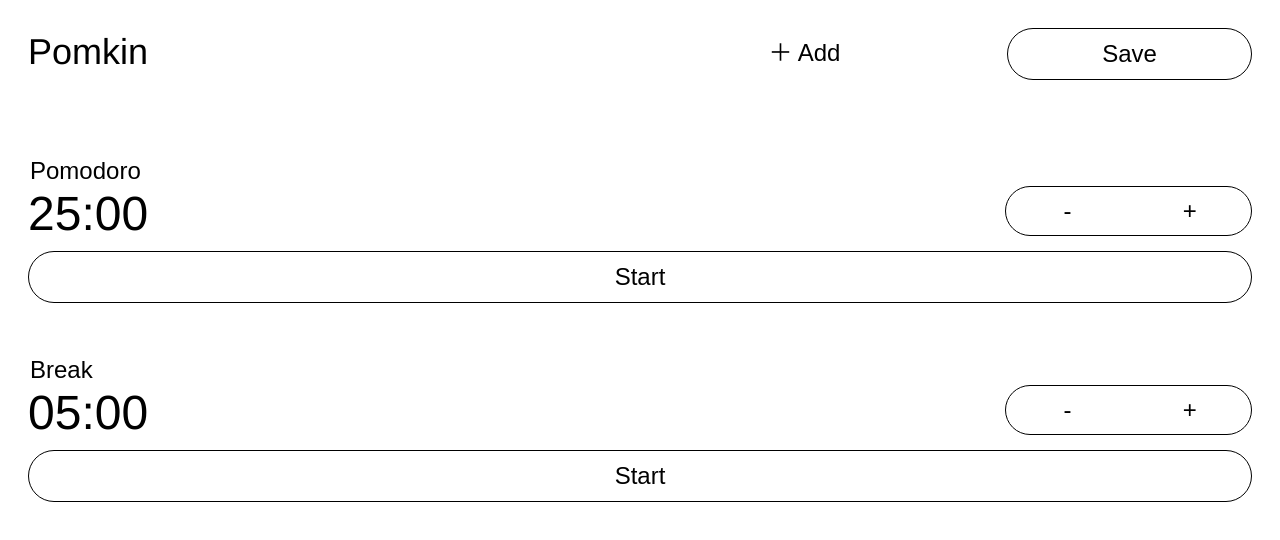
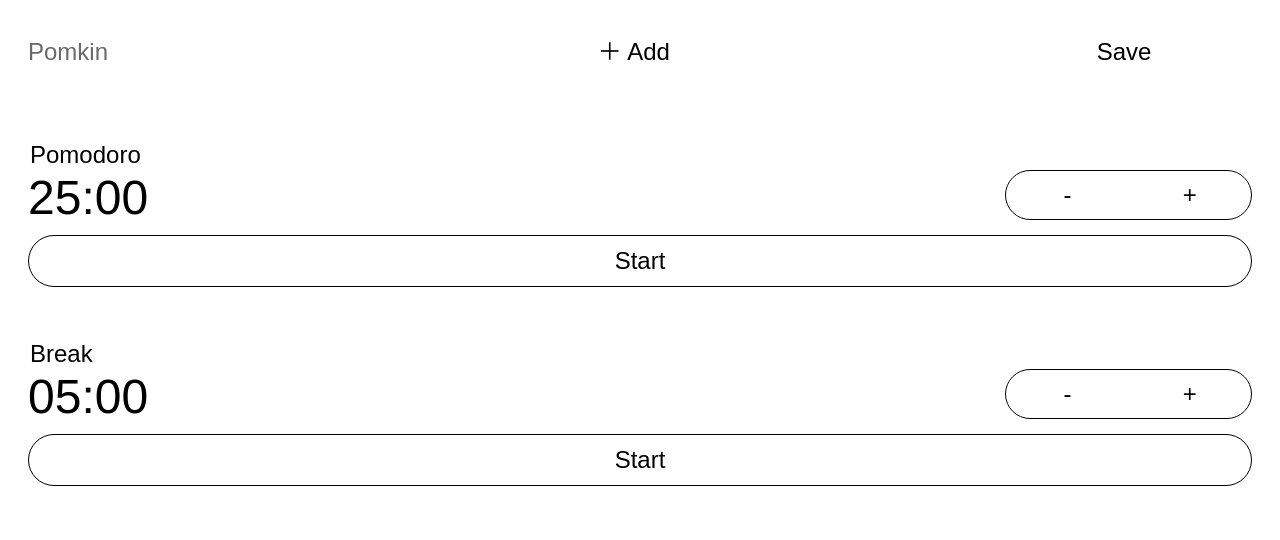
Before and after one commit to nicolaspasqualis/pomkin, a plain HTML site: page index.html in a window 1280 px wide. Drawn offline with Linux system fonts and the light colour scheme.

Commit message:
fix layout

```diff
--- a/index.html
+++ b/index.html
@@ -12,8 +12,13 @@
         }
 
         .logo {
-            font-size: 36px;
+            font-size: 24px;
             line-height: 3rem;
+            color: dimgrey;
+            width: 20%;
+            text-align: left;
+            padding: 0;
+            margin: 0;
         }
 
         br {
@@ -21,13 +26,11 @@
         }
 
         .wrapper {
-
         }
 
         .timers {
-            max-height: 80vh;
-            overflow-y: scroll;
             margin-top: 4rem;
+            margin-bottom: 4rem;
         }
 
         .timer-section {
@@ -36,6 +39,13 @@
 
         .pill {
             line-height: 2;
+            width: 20%;
+            border: 1px solid black;
+            border-radius: 100px 100px 100px 100px;
+        }
+
+        .pill-small {
+            line-height: 1.5;
             width: 20%;
             border: 1px solid black;
             border-radius: 100px 100px 100px 100px;
@@ -53,6 +63,18 @@
             width: 80%;
         }
 
+        .w-60 {
+            width: 60%;
+        }
+
+        .w-59 {
+            width: 59%;
+        }
+
+        .w-33 {
+            width: 33%;
+        }
+
         .w-20 {
             width: 20%;
         }
@@ -62,6 +84,7 @@
             font-size: 24px;
             border: none;
             background-color: transparent;
+            width: 20%;
         }
 
         .float-right {
@@ -122,10 +145,7 @@
 
         .navigator {
             width: 100%;
-            padding: 0px 0px 20px 0px;
-            /* border-top: 1px solid #dadada; */
-            box-sizing: border-box;
-            height: 4rem;
+            height: 3rem;
         }
 
         .button-bar {
@@ -137,14 +157,6 @@
             padding: 0px;
         }
 
-        .add-button {
-            float: right;
-            display: inline;
-            width: 20%;
-            text-align: left;
-            margin: 0px;
-            line-height: 3rem;
-        }
 
     </style>
 </head>
@@ -152,9 +164,9 @@
 <body>
     <div class="wrapper">
         <div class="navigator">
-            <span class="logo">Pomkin</span>
-            <button class="pill float-right" onclick="addNewTimer()" id="save-button">Save</button>
-            <button class="add-button float-right" onclick="addNewTimer()" id="add-button">＋ Add</button>
+            <button class="discrete-button logo w-20">Pomkin</span>
+                <button class="discrete-button w-59" onclick="addNewTimer()" id="add-button">＋ Add</button>
+            <button class="discrete-button w-20" onclick="addNewTimer()" id="save-button">Save</button>
 
         </div>
 
```
